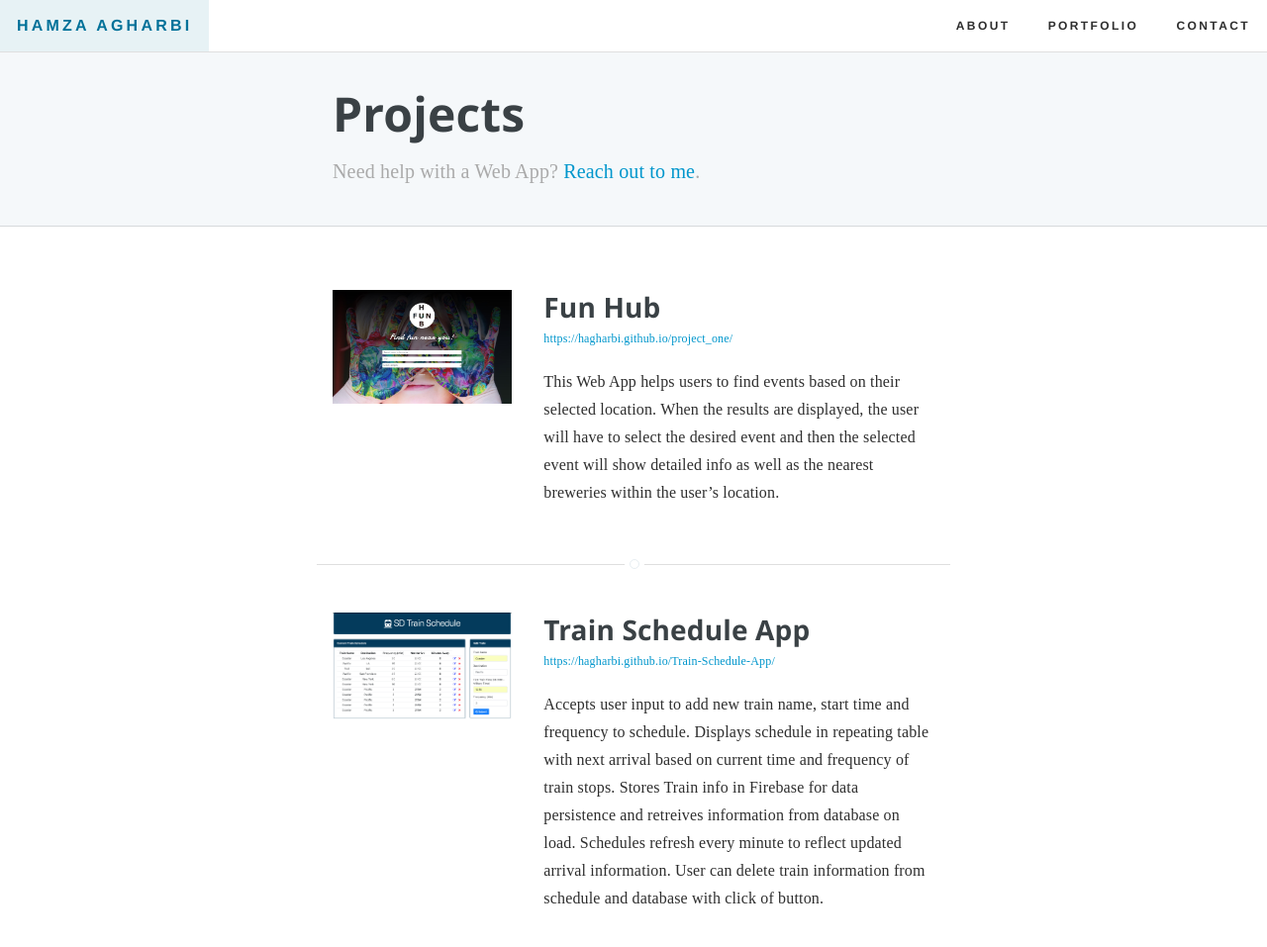
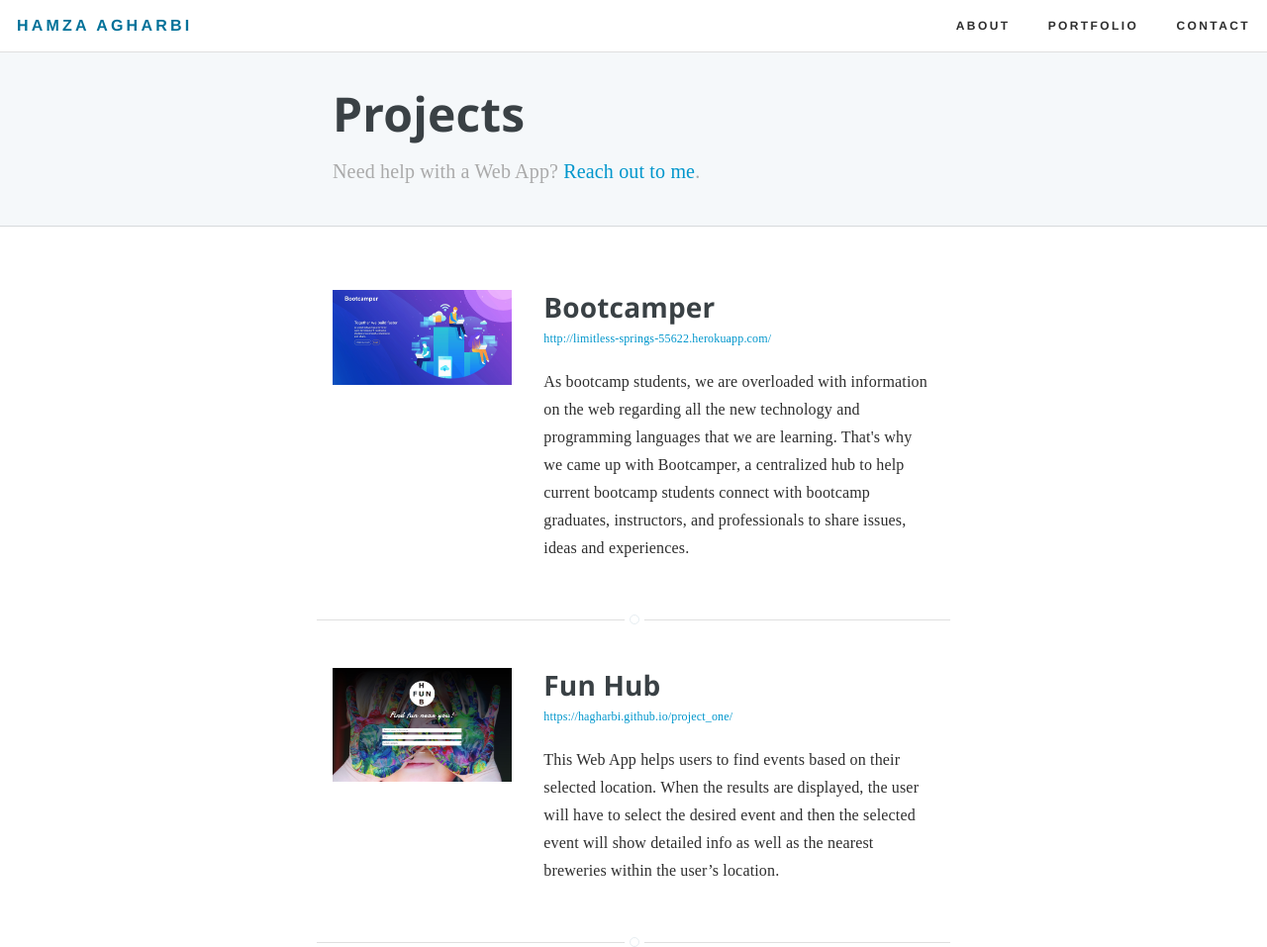
Before and after one commit to hagharbi/Updated_Portfolio, a plain HTML site: page portfolio.html in a window 1280 px wide. Shown: the top 957 px of the page at 99% size. Drawn offline with Linux system fonts and the light colour scheme; a web font is replaced by a local one.

Commit message:
added bootcamper project to portfolio

```diff
--- a/portfolio.html
+++ b/portfolio.html
@@ -55,6 +55,25 @@
     </header>
 
     <main class="container block p3">
+        <div class="mxn2 clearfix mb2 py3 border-bottom border-light-gray circle-line ">
+            <div class="col sm-col-4 px2 mb2">
+                <a href="http://limitless-springs-55622.herokuapp.com/" target="_blank">
+                    <img src="./assets/images/projects/bootcamper.jpg" alt="Bootcamper">
+                </a>
+            </div>
+            <div class="col sm-col-8 px2">
+                <a href="http://limitless-springs-55622.herokuapp.com/" target="_blank" name="gruntwork">
+                    <h2 class="mt0 mb0">Bootcamper</h2>
+                </a>
+                <a href="http://limitless-springs-55622.herokuapp.com/" target="_blank"
+                    class="block h6 mb2">http://limitless-springs-55622.herokuapp.com/</a>
+                <p class="left-align">
+                    As bootcamp students, we are overloaded with information on the web regarding all the new technology
+                    and programming languages that we are learning. That's why we came up with Bootcamper, a centralized hub to help current bootcamp students
+                    connect with bootcamp graduates, instructors, and professionals to share issues, ideas and experiences.
+                </p>
+            </div>
+        </div>
         <div class="mxn2 clearfix mb2 py3 border-bottom border-light-gray circle-line ">
             <div class="col sm-col-4 px2 mb2">
                 <a href="https://hagharbi.github.io/project_one/" target="_blank">
```
Also changed, not shown: assets/images/projects/bootcamper.jpg (added), 1 other file.
